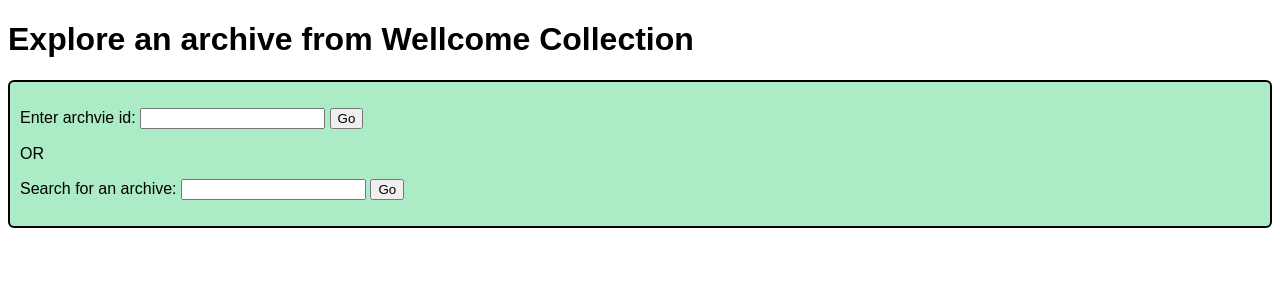
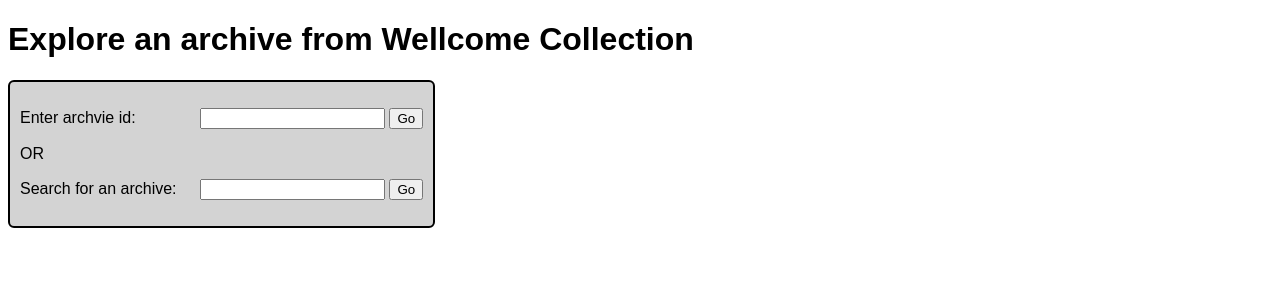
Before and after one commit to slr02/ArchiveTreeView, a Next.js app: page / in a window 1280 px wide. Shown: the top 300 px of the page. Built offline with nearby package versions, Linux system fonts and the light colour scheme.

Commit message:
style tweaks

```diff
--- a/pages/index.js
+++ b/pages/index.js
@@ -9,10 +9,16 @@ const Container = styled.div`
 `;
 
 const FormContainer = styled.div`
+  display: inline-block;
   border: 2px solid black;
   border-radius: 6px;
-  background: #abebc6;
+  background: lightgrey;
   padding: 10px;
+
+  label {
+    display: inline-block;
+    width: 180px;
+  }
 `;
 
 const ArchiveItem = ({ work, getWork }) => {
```
